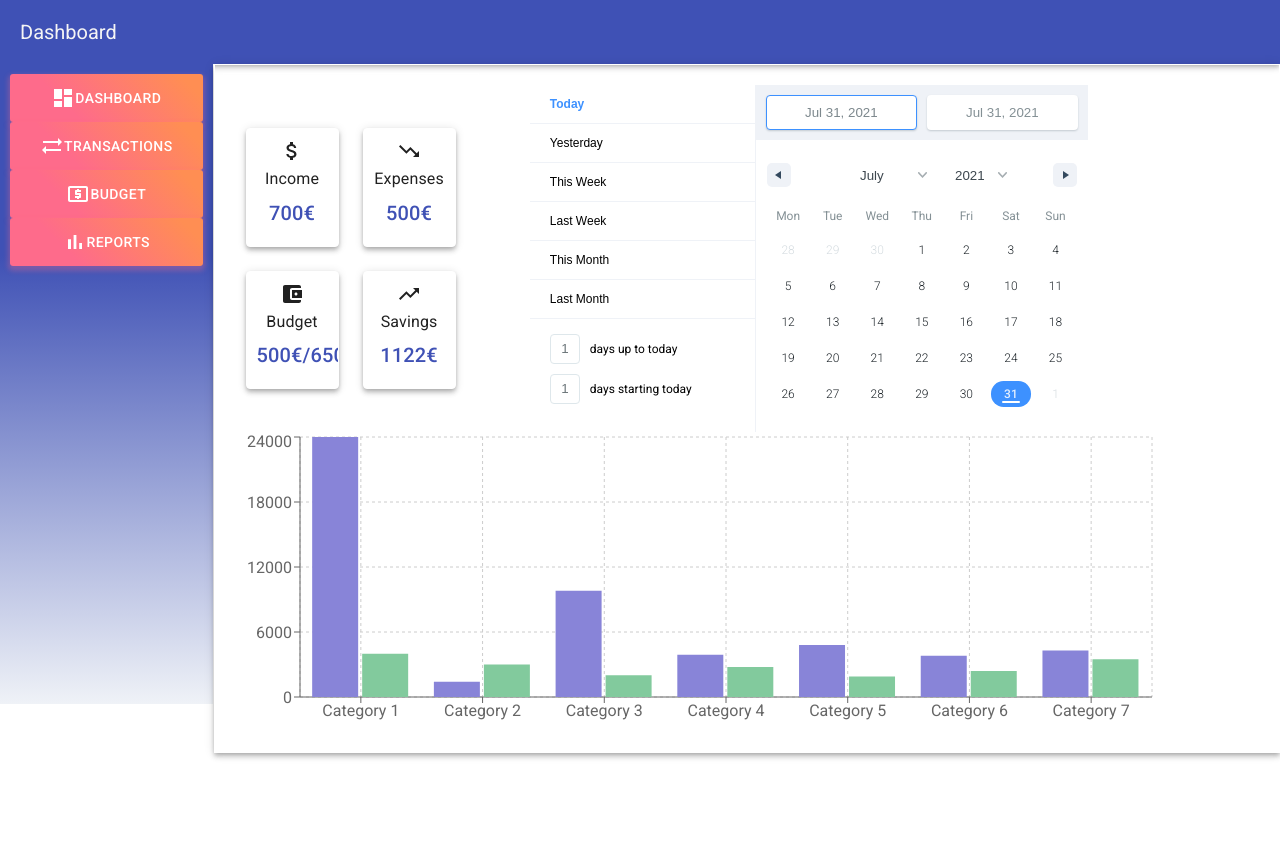
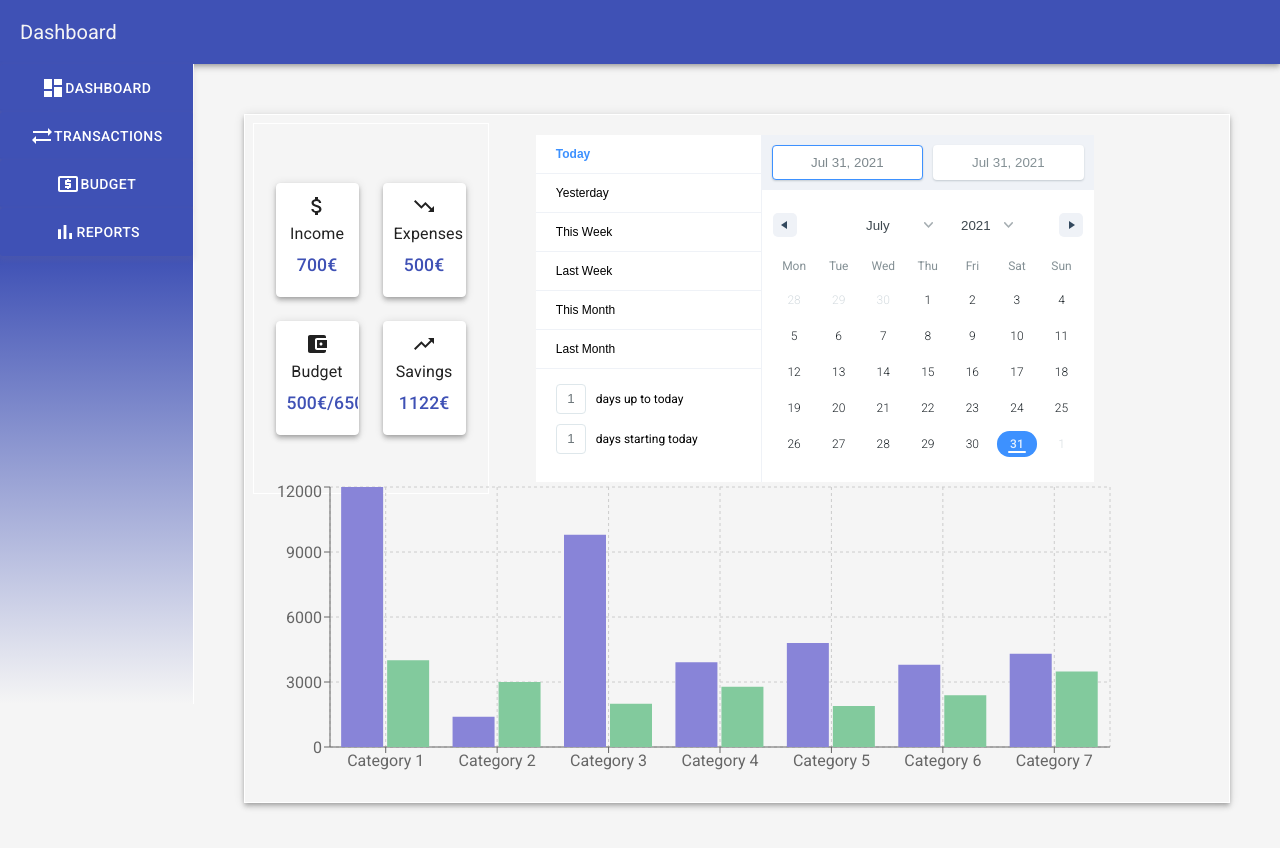
Before and after one commit to CardoTisler/Behemoth, a React (Create React App) app: page / in a window 1280 px wide. Shown: the top 848 px of the page. Before the commit the page ends 800 px from the top, so only its background shows below. Built offline with nearby package versions, Linux system fonts and the light colour scheme.

Commit message:
added React Router for switching between main components

```diff
--- a/package.json
+++ b/package.json
@@ -15,6 +15,7 @@
     "react-date-range": "^1.3.0",
     "react-dom": "^17.0.2",
     "react-minimal-datetime-range": "^1.6.0",
+    "react-router-dom": "^5.2.0",
     "react-scripts": "4.0.3",
     "recharts": "^2.0.10",
     "web-vitals": "^1.1.2"
--- a/src/App.css
+++ b/src/App.css
@@ -10,6 +10,8 @@
 
 body {
   font-family: 'Roboto', sans-serif;
+  height: 100vh;
+  background-color: whitesmoke;
 }
 
 .App {
@@ -23,9 +25,13 @@ body {
 
 nav{
   list-style-type: none;
-  padding: 10px;
   display: inline-block;
   border-right: solid;
   border-right-width: 1px;
   border-color: white;
 }
+
+.frame{
+  margin: 50px;
+  width: 100%;
+}
--- a/src/App.js
+++ b/src/App.js
@@ -1,9 +1,12 @@
 import './App.css';
 import {useState} from 'react'
+import {BrowserRouter as Router, Link, Route, Switch} from 'react-router-dom'
 import Banner from './components/Banner'
 import NavigationBar from './components/NavigationBar'
 import Dashboard from './components/dashboard/Dashboard'
-import DateFilter from './components/dashboard/DateFilter'
+import Transactions from './components/transactions/Transactions';
+import Budget from './components/budget/Budget';
+import Reports from './components/reports/Reports';
 
 function App() {
   const [bannerTitle, setBannerTitle] = useState('Dashboard')
@@ -16,11 +19,21 @@ function App() {
   return (
     <div className="App">
       <Banner title={bannerTitle}/>
+        <div className='content'>
+          <Router>
+            <NavigationBar onButtonClick={handleBannerText}/>
 
-      <div className='content'>
-        <NavigationBar onButtonClick={handleBannerText}/>
-        <Dashboard />
-      </div>
+
+            <div className='frame'>
+              <Switch>
+                <Route exact path='/' component={Dashboard} />
+                <Route exact path='/transactions' component={Transactions} />
+                <Route exact path='/budget' component={Budget} />
+                <Route exact path='/reports' component={Reports} />
+              </Switch>
+            </div>
+          </Router>
+        </div>
     </div>
   );
 
--- a/src/components/NavButton.js
+++ b/src/components/NavButton.js
@@ -1,14 +1,17 @@
 import Button from '@material-ui/core/Button'
 import { makeStyles } from '@material-ui/core/styles';
+import {useState} from 'react'
 
 const NavButton = (props) => {
 
     const useStyles = makeStyles({
         root: {
-          background: 'linear-gradient(45deg, #FE6B8B 30%, #FF8E53 90%)',
+        //   background: 'linear-gradient(45deg, #FE6B8B 30%, #FF8E53 90%)',
+        //   boxShadow: '0 3px 5px 2px rgba(255, 105, 135, .3)',
+            //background: '#3f51b5',
             border: 0,
             borderRadius: 3,
-          boxShadow: '0 3px 5px 2px rgba(255, 105, 135, .3)',
+            boxShadow: '0 3px 5px 2px rgb(148 124 129 / 11%)',
             color: 'white',
             height: 48,
             padding: '0 30px',
@@ -19,7 +22,7 @@ const NavButton = (props) => {
 
     const text = props.text;
     const handleClick = () => {
-        props.onClick({text});
+        props.onClick({text})
     }
 
     return (
--- a/src/components/NavigationBar.js
+++ b/src/components/NavigationBar.js
@@ -1,7 +1,7 @@
 import NavButton from './NavButton'
 import ButtonGroup from '@material-ui/core/ButtonGroup'
 import { makeStyles } from '@material-ui/core/styles';
-
+import {BrowserRouter as Link} from 'react-router-dom'
 import DashboardIcon from '@material-ui/icons/Dashboard';
 import SyncAltIcon from '@material-ui/icons/SyncAlt';
 import LocalAtmIcon from '@material-ui/icons/LocalAtm';
@@ -10,7 +10,7 @@ import BarChartIcon from '@material-ui/icons/BarChart';
 
 const useStyles = makeStyles({
     root: {
-        background: 'linear-gradient(180deg , #3f51b5 30%, #eff2f7 100%)',
+        background: 'linear-gradient(180deg , #3f51b5 30%, rgb(0 0 0 / 0%) 100%)',
         height: '80vh'
     }
 })
@@ -19,14 +19,24 @@ const NavigationBar = (props) => {
     const classes = useStyles()
 
     return (
+        // <Router>
         <nav className={classes.root}>
             <ButtonGroup orientation='vertical'>
-                <NavButton text='Dashboard' icon={<DashboardIcon />} onClick={props.onButtonClick}/>
-                <NavButton text='Transactions' icon={<SyncAltIcon />} onClick={props.onButtonClick}/>
-                <NavButton text='Budget' icon={<LocalAtmIcon />} onClick={props.onButtonClick}/>
-                <NavButton text='Reports' icon={<BarChartIcon />} onClick={props.onButtonClick}/>
+                <Link to="/">
+                    <NavButton text='Dashboard' icon={<DashboardIcon />} onClick={props.onButtonClick}/>
+                </Link>
+                <Link to="/transactions">
+                    <NavButton text='Transactions' icon={<SyncAltIcon />} onClick={props.onButtonClick}/>
+                </Link>
+                <Link to='/budget'>
+                    <NavButton text='Budget' icon={<LocalAtmIcon />} onClick={props.onButtonClick}/>
+                </Link>
+                <Link to='/reports'>
+                    <NavButton text='Reports' icon={<BarChartIcon />} onClick={props.onButtonClick}/>
+                </Link>
             </ButtonGroup>
         </nav>
+        // </Router>
     )
 }
 
--- /dev/null
+++ b/src/components/budget/Budget.js
@@ -0,0 +1,11 @@
+import React from 'react'
+
+const Budget = () => {
+    return (
+        <div>
+            src/components/budget/Budget.js
+        </div>
+    )
+}
+
+export default Budget
--- a/src/components/dashboard/Dashboard.js
+++ b/src/components/dashboard/Dashboard.js
@@ -14,7 +14,7 @@ const useStyles = makeStyles({
         borderColor: 'white',
         textAlign: 'center',
         width: '100%',
-        padding: '20px'
+        padding: '20px',
     },
     header: {
         display: 'flex',
--- a/src/components/dashboard/Graph.js
+++ b/src/components/dashboard/Graph.js
@@ -3,7 +3,7 @@ import { BarChart, Bar, CartesianGrid, XAxis, YAxis, Tooltip, Legend, Responsive
 
 const data = [
     {
-        name: 'Category 1', uv: 4000, pv: 24000, amt: 2400
+        name: 'Category 1', uv: 4000, pv: 12000, amt: 2400
     },
     {
 		name: 'Category 2', uv: 3000, pv: 1398, amt: 2210,
--- a/src/components/dashboard/SummaryElement.js
+++ b/src/components/dashboard/SummaryElement.js
@@ -11,6 +11,9 @@ const useStyles = makeStyles({
         textAlign: 'center',
         width: '100%',
         padding: 10
+    },
+    value: {
+        fontSize: '1.1rem'
     }
 })
 
@@ -23,7 +26,8 @@ const SummaryElement = (props) => {
             <Typography gutterBottom variant="body1" component="h2">
                 {props.text}
             </Typography>
-            <Typography gutterBottom variant='h6' component='h2' color={props.color}>
+            <Typography gutterBottom variant='h6' component='h2'
+            color={props.color} className={classes.value}>
                 {props.value}
             </Typography>
 
--- /dev/null
+++ b/src/components/reports/Reports.js
@@ -0,0 +1,10 @@
+
+const Reports = () => {
+    return (
+        <div>
+            src/components/reports/Reports.js
+        </div>
+    )
+}
+
+export default Reports
--- /dev/null
+++ b/src/components/transactions/Transactions.js
@@ -0,0 +1,11 @@
+import React from 'react'
+
+const Transactions = () => {
+    return (
+        <div>
+            <p>transactions.js</p>
+        </div>
+    )
+}
+
+export default Transactions
```
Also changed, not shown: 1 other file (tests, documents, lock files or other folders). Lines whose indentation alone changed are shown as unchanged.
